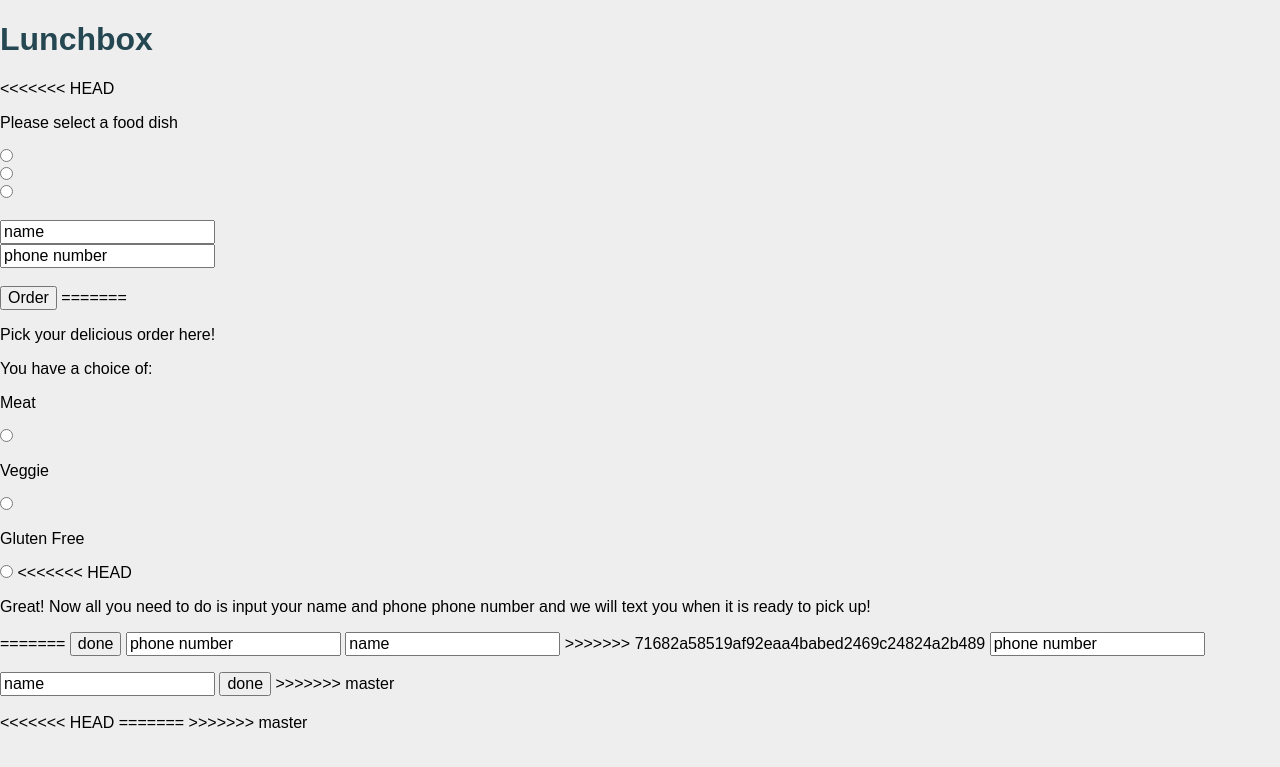
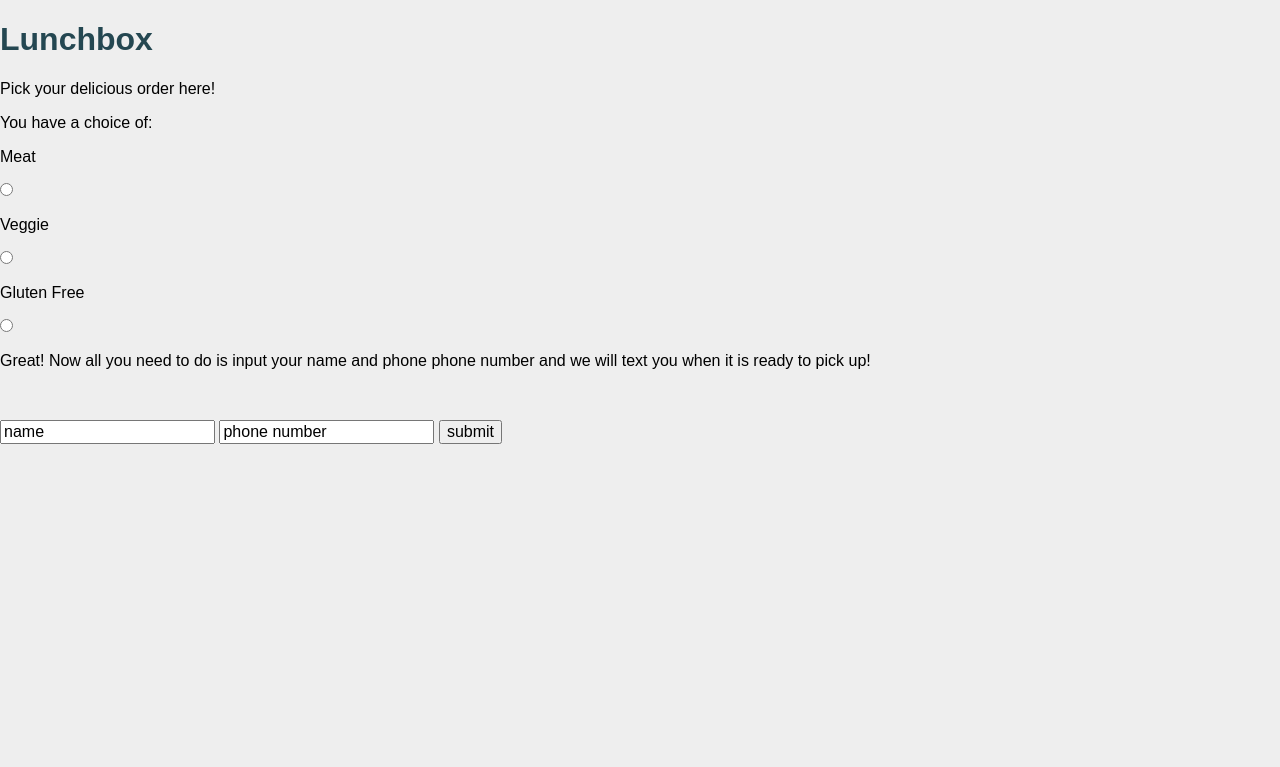
Before and after one commit to Kimberleydillon/lunchbox, a Node project: template lunchbox-skeleton/views/index.ejs in a window 1280 px wide. Shown: the top 767 px of the page. Run offline with Node 20 templates, Linux system fonts and the light colour scheme; the template is opened without the code that fills it, so the values that code supplies are empty; style sheets or scripts are compiled from the project's sources.

Commit message:
updating index file

```diff
--- a/lunchbox-skeleton/views/index.ejs
+++ b/lunchbox-skeleton/views/index.ejs
@@ -13,25 +13,7 @@
 
   <body>
     <h1>Lunchbox</h1>
-<<<<<<< HEAD
-    <p> Please select a food dish </p>
 
-    <form id="dish" method="POST" action="/orders/new">
-
-    <input type="radio" name="dishes" value="meat"> <br>
-    <input type="radio" name="dishes" value="meat"> <br>
-    <input type="radio" name="dishes" value="meat"> <br>
-
-    <br>
-
-    <input id="custName" type="text" name="name" value="name"> <br>
-
-    <input id="phoneNum" type="text" name="phone" value="phone number">
-    <br>
-    <br>
-
-    <input type="submit" name="newOrder" value="Order">
-=======
     <p> Pick your delicious order here!</p>
     <p>You have a choice of:
 
@@ -44,35 +26,26 @@
     <p>Gluten Free</p>
     <input type="radio" name="meal_id" value=3>
 
-<<<<<<< HEAD
+
     <p>Great! Now all you need to do is input your name and phone phone number and we will text you when it is ready to pick up!</p>
-=======
-    <input type="submit" name="newOrder" value="done">
 
-    <input id="phoneNum" type="text" name="phone" value="phone number">
-    <input id="custName" type="text" name="name" value="name">
->>>>>>> 71682a58519af92eaa4babed2469c24824a2b489
+    <br>
 
+    <p id="phonewarning"></p>
 
-
-    <input id="phoneNum" type="text" name="phone_num" value="phone number" placeholder ="phonenumber">
-    <p id="phonewarning"></p>
-    <input id="custName" type="text" name="name_cust" value="name"
+    <input id="name_cust" type="text" name="name_cust" value="name"
     placeholder="type name">
 
-    <input type="submit" name="newOrder" value="done">
->>>>>>> master
+    <input id="phone_num" type="text" name="phone_num" value="phone number" placeholder ="phonenumber">
+
+    <input type="submit" name="newOrder" value="submit">
+
 
     </form>
 
 
     </div><br>
-<<<<<<< HEAD
 
-=======
-
-
->>>>>>> master
 
 
   </body>
```
